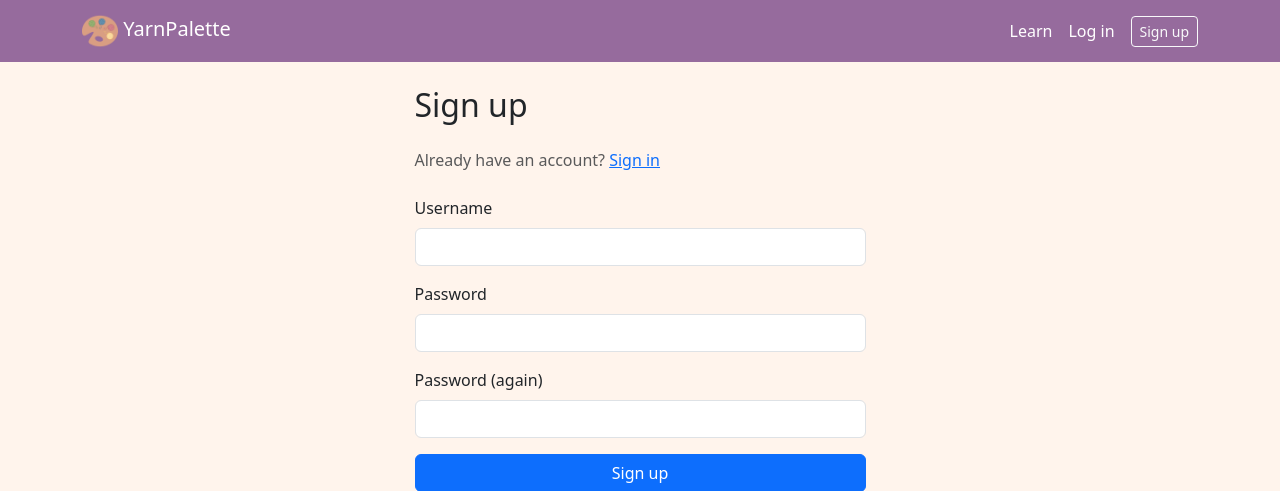
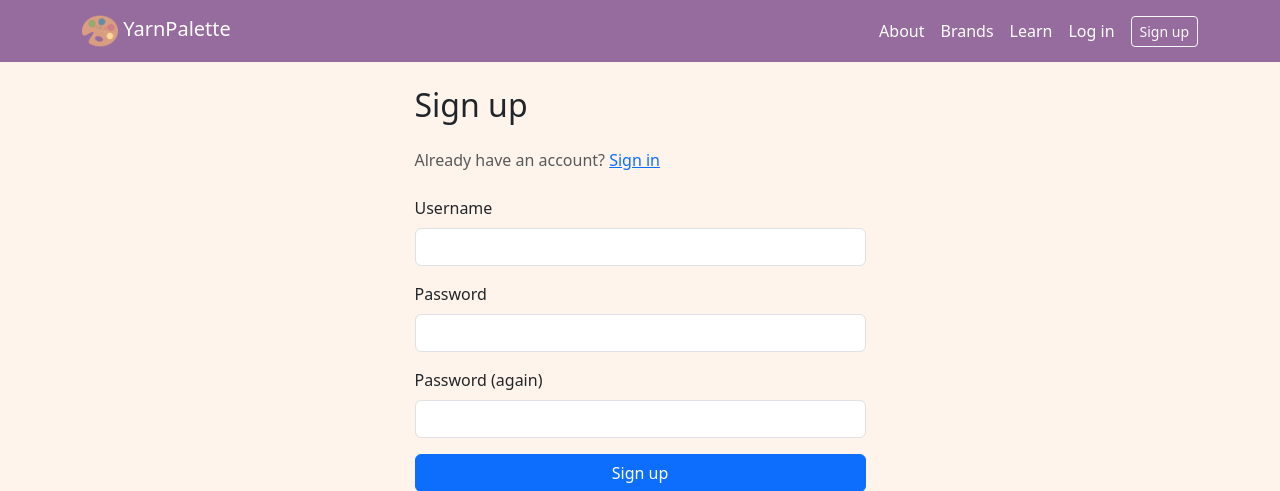
Before and after one commit to justjess678/yarn-finder, a Django app: page /accounts/signup/ in a window 1280 px wide. Shown: the top 491 px of the page. Run offline with Django 5.2, Linux system fonts and the light colour scheme; some libraries are stand-ins or nearby versions.

Commit message:
flatten navbar menu

```diff
--- a/templates/base.html
+++ b/templates/base.html
@@ -29,14 +29,14 @@
                 <img src="{% static 'images/yarnpalette.png' %}" alt="Logo" height="36"> YarnPalette
             </a>
             <div class="d-flex align-items-center gap-3">
+                <a href="{% url 'about' %}" class="nav-link text-white small">About</a>
+                <a href="{% url 'brands' %}" class="nav-link text-white small">Brands</a>
                 <div class="dropdown">
                     <button class="btn btn-sm nav-link text-white" type="button" data-bs-toggle="dropdown" aria-expanded="false">
                         Learn
                     </button>
                     <ul class="dropdown-menu dropdown-menu-dark">
-                        <li><a class="dropdown-item" href="{% url 'about' %}">About</a></li>
                         <li><a class="dropdown-item" href="{% url 'how_it_works' %}">How It Works</a></li>
-                        <li><a class="dropdown-item" href="{% url 'brands' %}">Brands</a></li>
                         <li><a class="dropdown-item" href="{% url 'dye_lots' %}">Dye Lots</a></li>
                     </ul>
                 </div>
```
